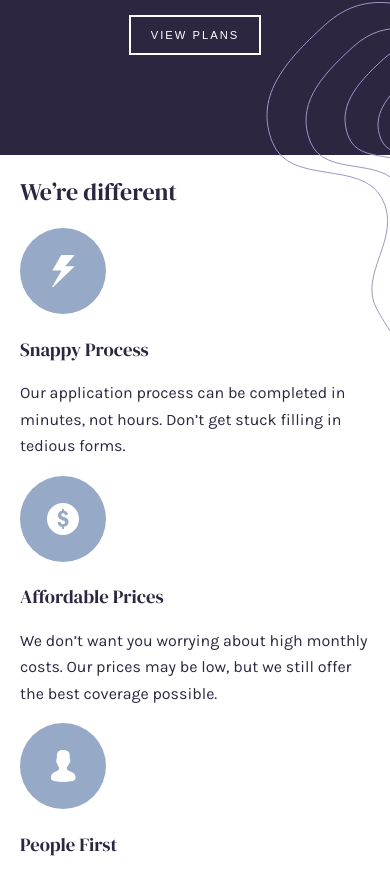
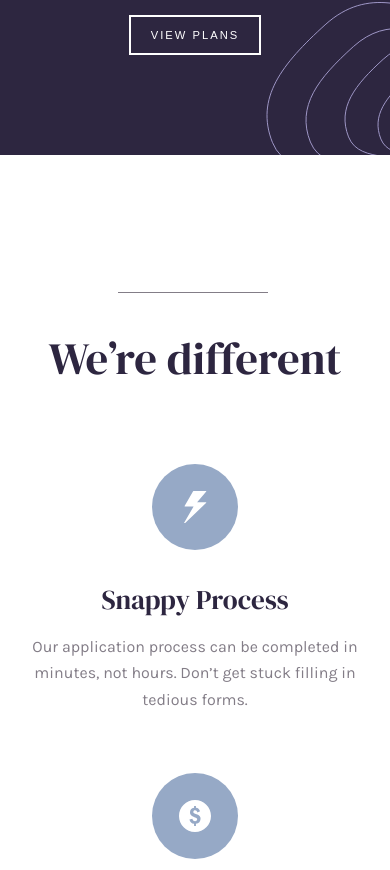
Before and after one commit to dinakonto/insure-landing-page, a website: page index.html in a window 390 px wide. Shown: the part 874-1744 px from the top of the page. Drawn offline with Linux system fonts and the light colour scheme.

Commit message:
Mobile layout for features section

```diff
--- a/index.html
+++ b/index.html
@@ -55,6 +55,7 @@
 
   <section class="three-col-section">
     <div class="inner-wrap">
+      <div class="text">
         <h2>We’re different</h2>
         <div class="three-col">
           <div class="feature">
@@ -80,6 +81,7 @@
               Our plans aren’t full of conditions and clauses to prevent payouts. We make
               sure you’re covered when you need it.
             </p>
+          </div>
         </div>
       </div>
     </div>
--- a/styles/sass/styles.sass
+++ b/styles/sass/styles.sass
@@ -12,7 +12,7 @@ $font-weight-regular: 400
 $font-weight-bold: 700
 $font-base-size: 16px
 
-$pg-margin: 20px
+$pg-margin: 25px
 
 /*
  * BASE LAYOUT
@@ -34,6 +34,12 @@ h1
   font-size: 2.8em
   line-height: 1
   margin-bottom: 30px
+h2
+  font-size: 2.8em
+  line-height: 3
+h3
+  font-size: 1.7em
+  margin-bottom: 10px
 p
   line-height: 1.65
 
@@ -129,6 +135,27 @@ button.btn-smaller
   right: 0
   top: calc(450px + 340px)
 
+// THREE-COLUMN SECTION
+.three-col-section
+  background: white
+  position: relative
+  padding-top: 100px
+.three-col-section .text
+  text-align: center
+.three-col-section .text p
+  color: $col-neutral-medium
+.three-col-section .feature
+  margin-bottom: 60px
+.three-col-section h2::before
+  content: ""
+  width: 150px
+  position: absolute
+  border-top: 1px solid $col-neutral-medium
+  margin-left: 70px
+
+
+
+
 
 
 
```
Also changed, not shown: styles/css/styles.css, 1 other file. Lines whose indentation alone changed are shown as unchanged.
